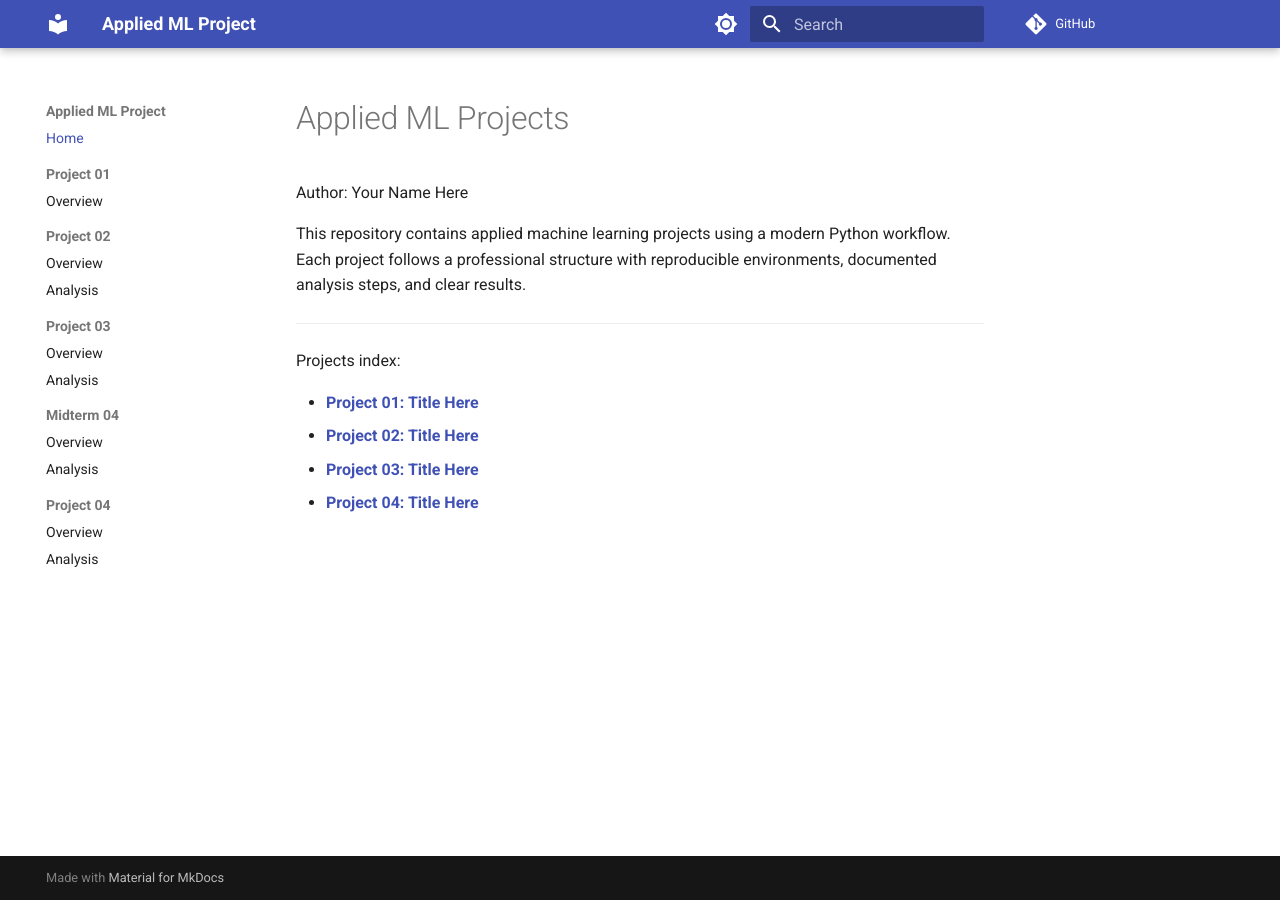
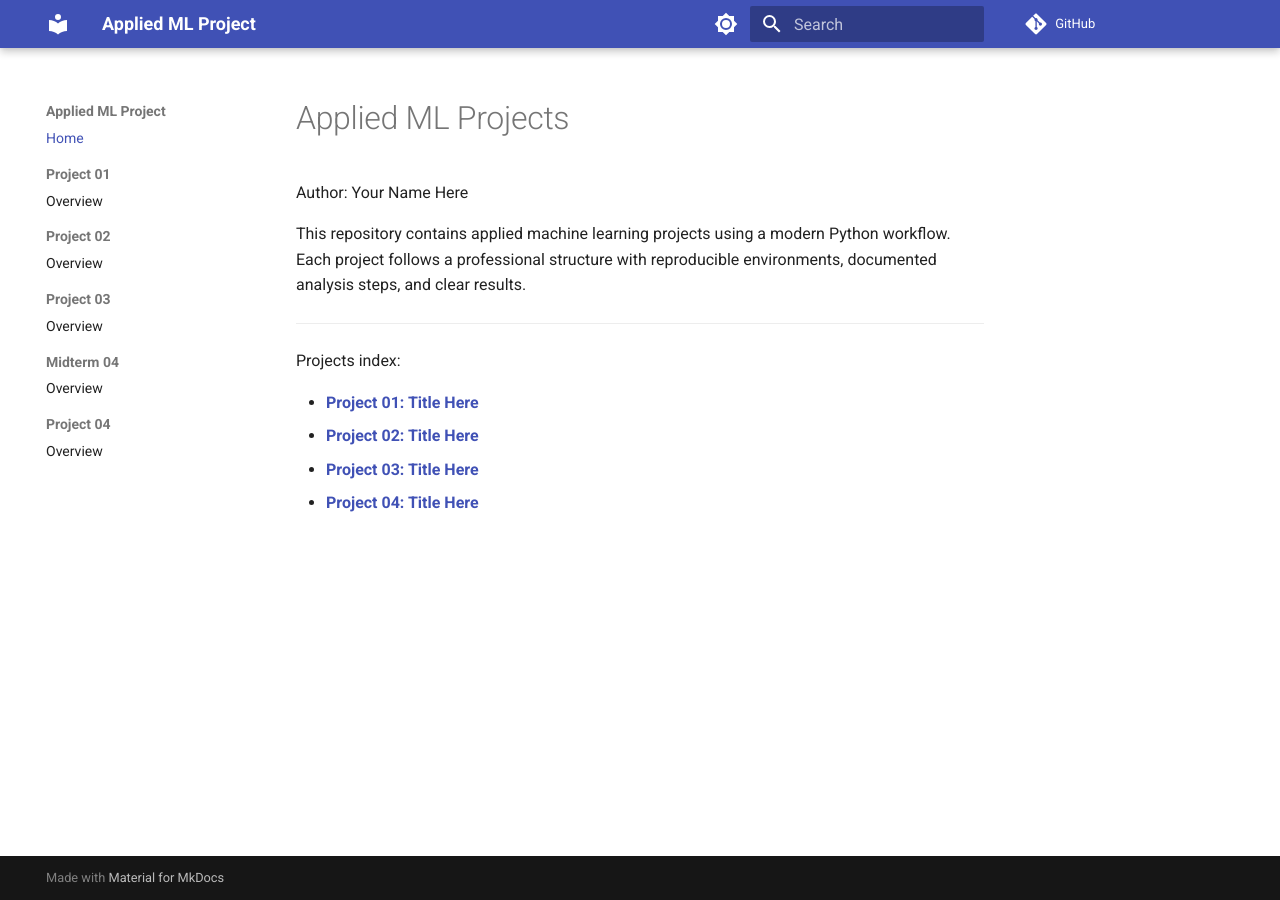
Before and after one commit to AdriannaWebb/applied-ml-webb, an MkDocs documentation site: the page built from docs/index.md, in a window 1280 px wide. Built offline with MkDocs 1.6.1 and Material for MkDocs 9.7.7, drawn with Linux system fonts in a browser that asks for light colours; comment, search, counter and statistics services are not loaded; part of the change alters nothing that is shown.

```diff
--- a/mkdocs.yml
+++ b/mkdocs.yml
@@ -68,13 +68,9 @@ nav:
       - Overview: //project01/ml01.ipynb
   - Project 02:
       - Overview: //project02/README.md
-      - Analysis: //project02/ml02_webb.ipynb
   - Project 03:
       - Overview: //project03/README.md
-      - Analysis: //project03/ml03_webb.ipynb
   - Midterm 04:
       - Overview: //midterm-04/README.md
-      - Analysis: //midterm-04/ml04_webb_midterm.ipynb
   - Project 04:
       - Overview: //project04/README.md
-      - Analysis: //project04/ml04_webb.ipynb
```
